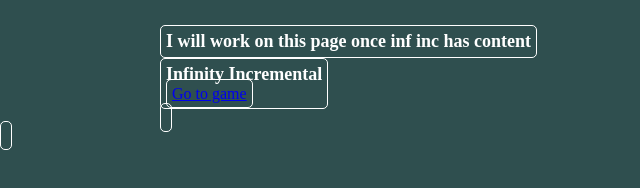
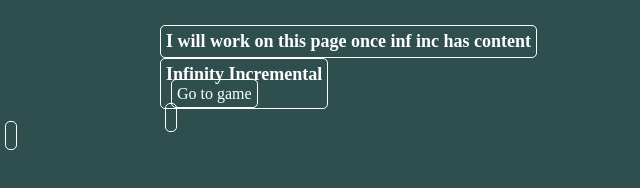
Before and after one commit to SzaeZal/SzaeZal.github.io, a plain HTML site: page index.html in a window 1280 px wide. Shown: the whole page, without its empty margins (0-640 px from the left). Drawn offline with Linux system fonts and the light colour scheme.

Commit message:
fix that link

```diff
--- a/Styles/base.css
+++ b/Styles/base.css
@@ -23,6 +23,9 @@ body {
 }
 .btn{
     border-radius: 5px;
+    text-decoration: none;
+    color: white;
     border: white solid 1px;
     padding: 5px;
+    margin: 5px;
 }
```
